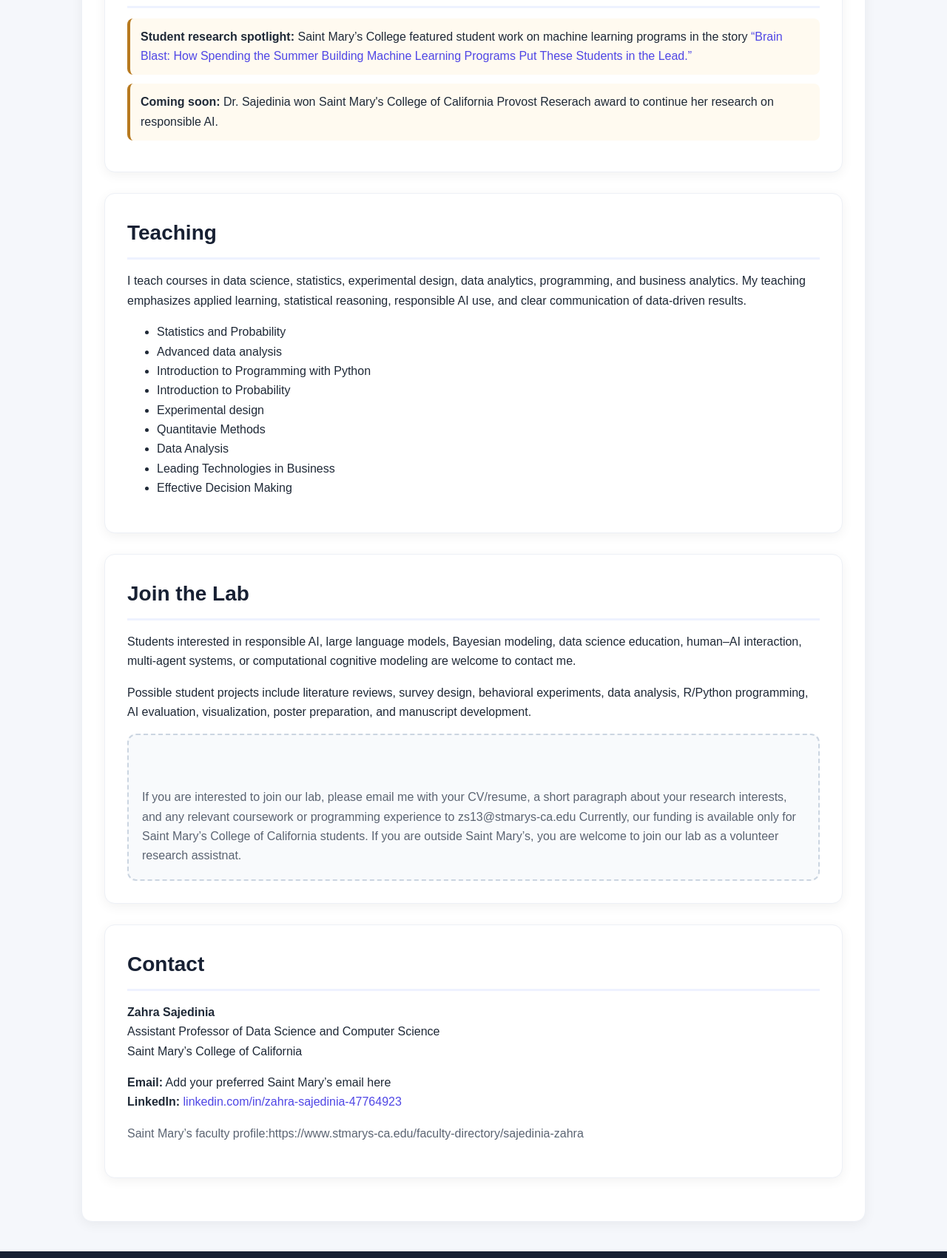
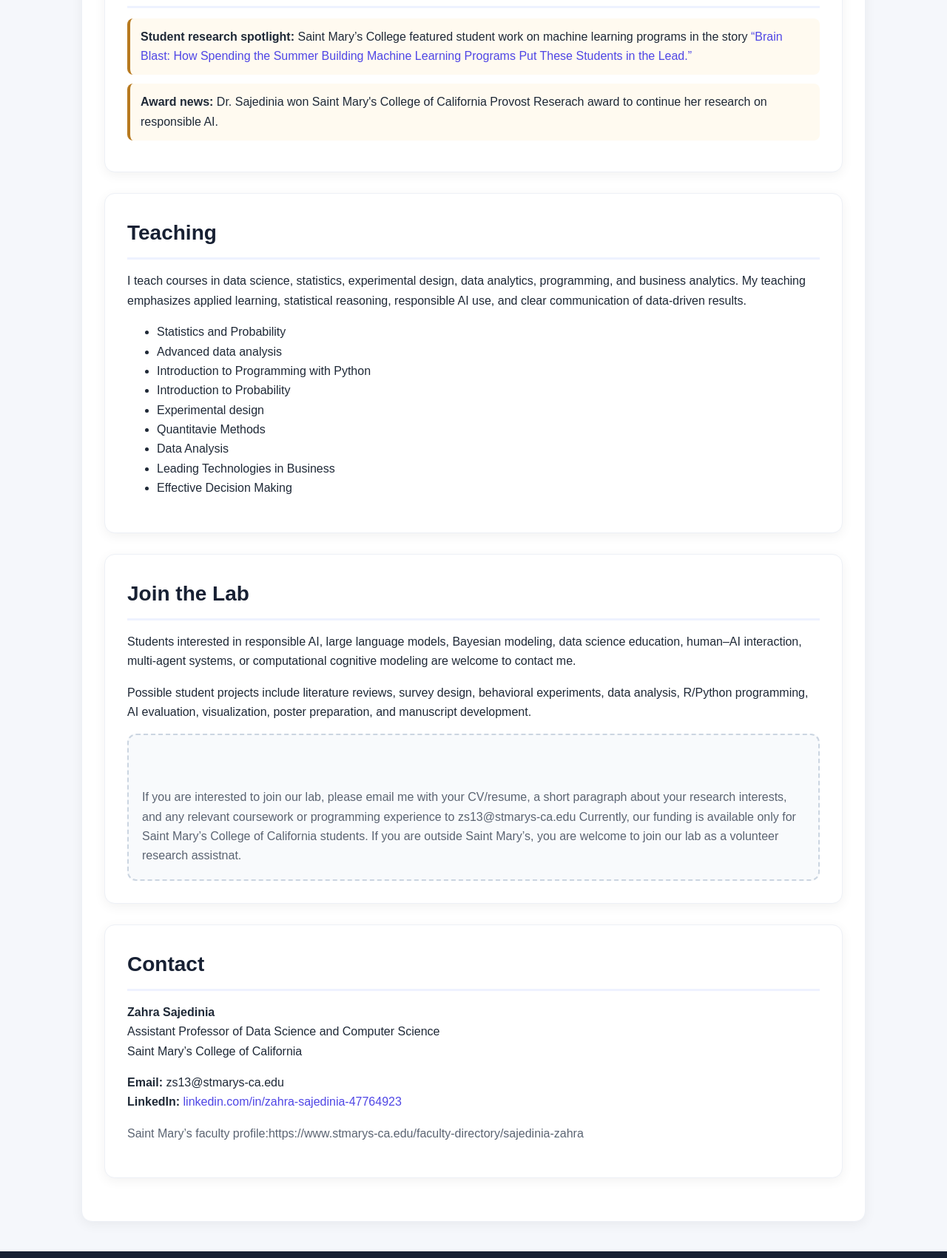
Before and after one commit to zsajedin/zsajedin.github.io, a plain HTML site: page index.html in a window 1280 px wide. Shown: the part 3560-5261 px from the top of the page at 74% size. Drawn offline with Linux system fonts and the light colour scheme.

Commit message:
Update index.html

```diff
--- a/index.html
+++ b/index.html
@@ -541,7 +541,7 @@
 
 
   <div class="news-item">
-    <strong>Coming soon:</strong>
+    <strong>Award news:</strong>
     Dr. Sajedinia won Saint Mary's College of California Provost Reserach award to continue her research on responsible AI.
   </div>
 </section>
@@ -625,7 +625,7 @@
   </p>
 
   <p>
-    <strong>Email:</strong> Add your preferred Saint Mary’s email here<br>
+    <strong>Email:</strong> zs13@stmarys-ca.edu<br>
     <strong>LinkedIn:</strong>
     <a href="https://www.linkedin.com/in/zahra-sajedinia-47764923" target="_blank" rel="noopener">
       linkedin.com/in/zahra-sajedinia-47764923
```
